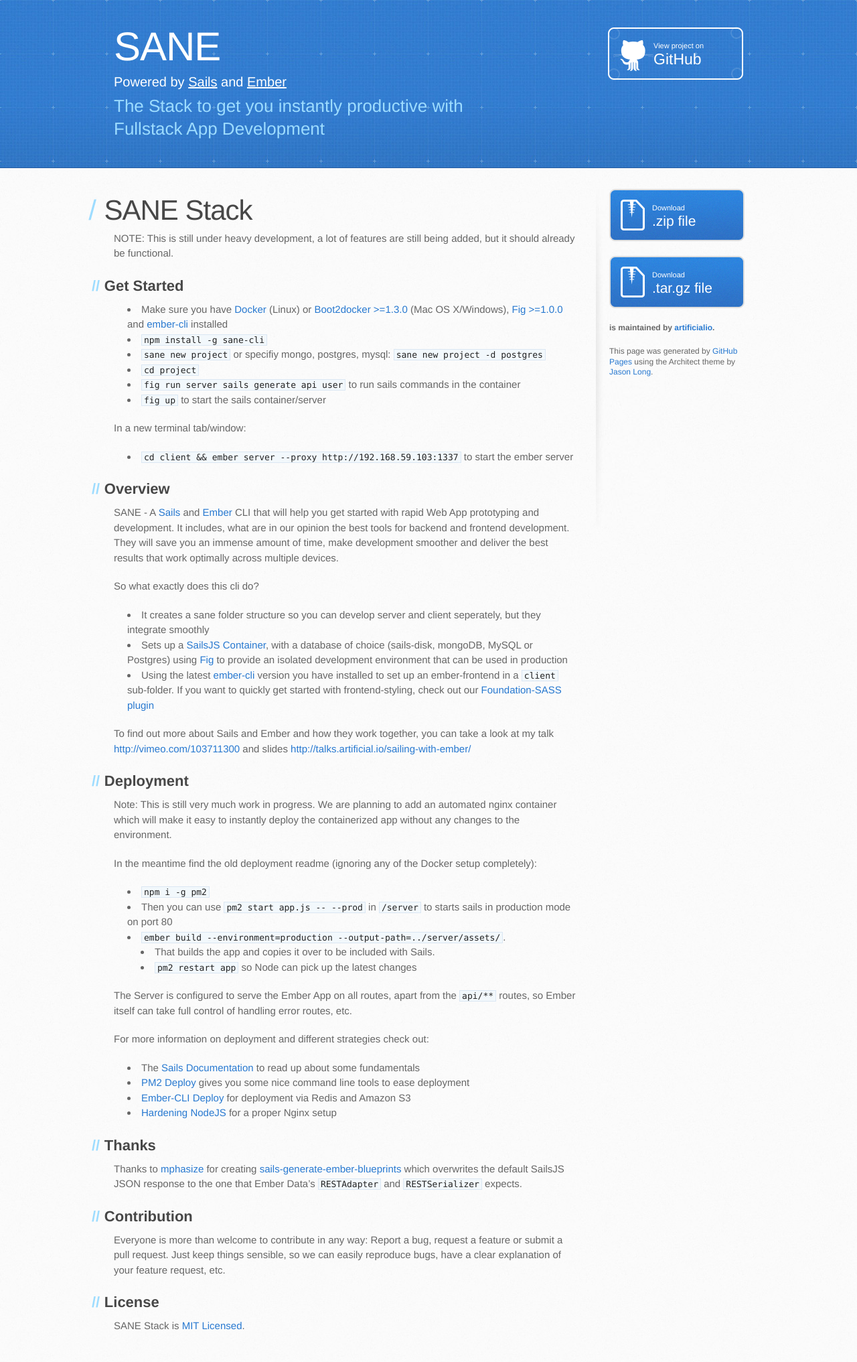
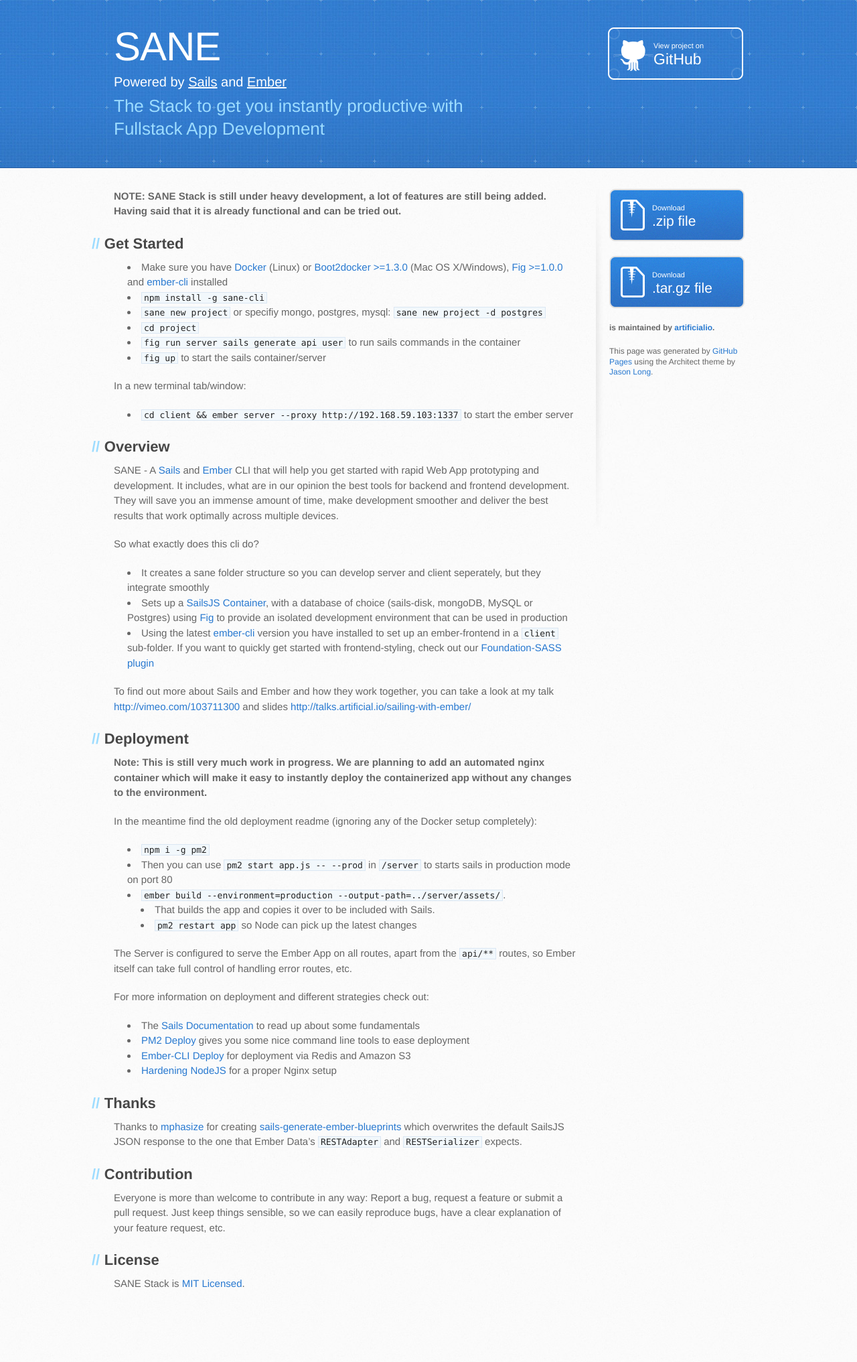
Before and after one commit to sane/sane, a Jekyll site: the page built from index.md, in a window 1280 px wide. Shown: the whole page at 67% size. Built offline with Jekyll 4.4.1, drawn with Linux system fonts in a browser that asks for light colours; after the commit the page ends 1970 px from its top, so only the background shows below that.

Commit message:
Some further minor text changes.

```diff
--- a/index.md
+++ b/index.md
@@ -2,9 +2,7 @@
 layout: index
 ---
 
-# SANE Stack
-
-**NOTE: This is still under heavy development, a lot of features are still being added, but it should already be functional.**
+**NOTE: SANE Stack is still under heavy development, a lot of features are still being added. Having said that it is already functional and can be tried out.**
 
 ##Get Started
 
--- a/stylesheets/stylesheet.css
+++ b/stylesheets/stylesheet.css
@@ -92,6 +92,10 @@ header h2 {
 header h2 a {
   color: #fff;
   text-decoration: underline;
+}
+
+strong {
+  font-weight: 600;
 }
 
 .inner {
```
